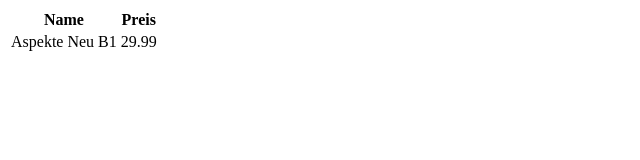
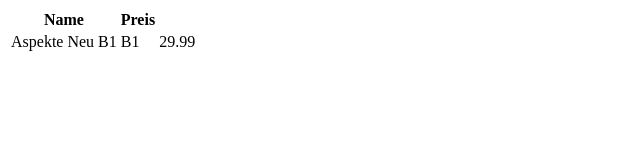
Before and after one commit to AliRamazanYildirim/AryBuchhandlungAngular, an Angular app in the folder AryBuchhandlungAngular.UI/: page / in a window 1280 px wide. Shown: the top 160 px of the page, without its empty margins (0-640 px from the left). Built offline with nearby package versions, Linux system fonts and the light colour scheme.

Commit message:
Neue Property hinzufügen

```diff
--- a/AryBuchhandlungAngular.UI/src/app/app.component.html
+++ b/AryBuchhandlungAngular.UI/src/app/app.component.html
@@ -6,6 +6,7 @@
   <tbody>
     <tr *ngFor="let buch of buecher">
       <td>{{buch.name}}</td>
+      <td>{{buch.niveau}}</td>
       <td>{{buch.preis}}</td>
     </tr>
   </tbody>
--- a/AryBuchhandlungAngular.UI/src/app/dienste/ary-buch.service.ts
+++ b/AryBuchhandlungAngular.UI/src/app/dienste/ary-buch.service.ts
@@ -12,6 +12,7 @@
     let buch=new AryBuch();
     buch.id=1;
     buch.name="Aspekte Neu B1";
+    buch.niveau="B1";
     buch.preis=29.99;
 
     return[buch];
--- a/AryBuchhandlungAngular.UI/src/app/modelle/ary-buch.ts
+++ b/AryBuchhandlungAngular.UI/src/app/modelle/ary-buch.ts
@@ -3,5 +3,6 @@
 export class AryBuch{
     id?:number;
     name="";
+    niveau="";
     preis?:number;
 }
```
